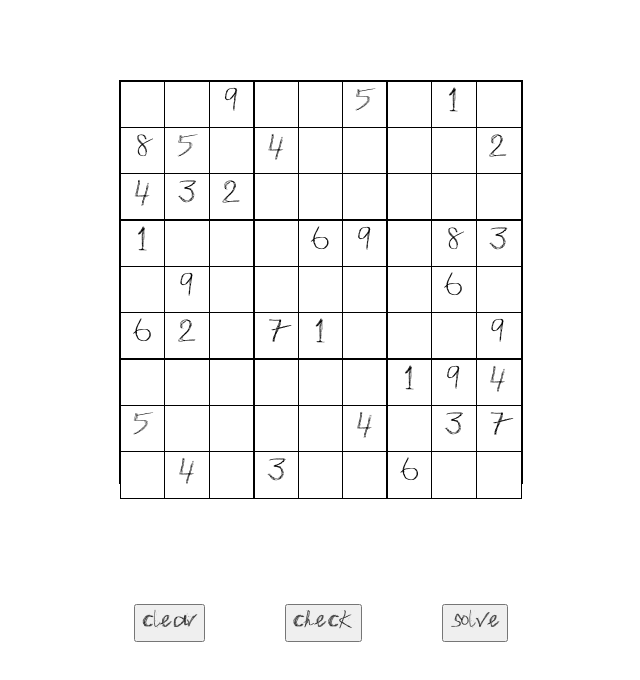
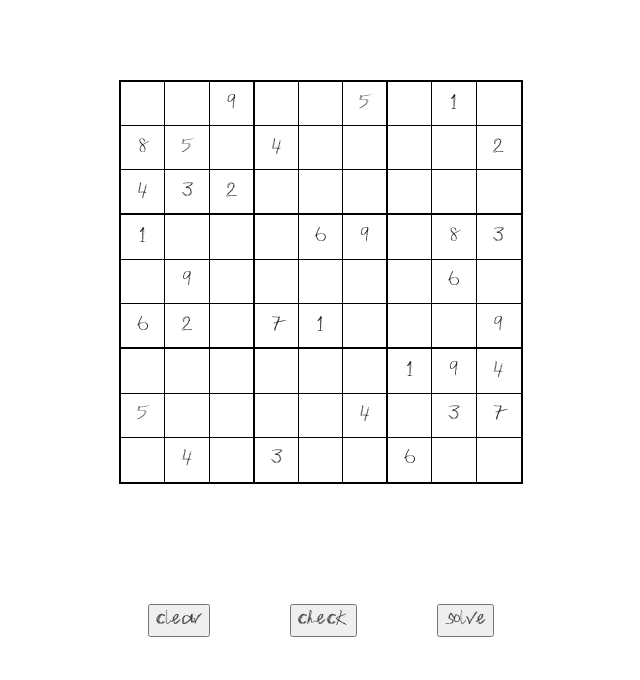
Before and after one commit to mattiasinokuchi/svelte-sudoku-solver, a Svelte app: page / in a window 1280 px wide. Shown: the top 680 px of the page, without its empty margins (319-959 px from the left). Built offline with nearby package versions, Linux system fonts and the light colour scheme.

Commit message:
changed font size

```diff
--- a/src/App.svelte
+++ b/src/App.svelte
@@ -254,7 +254,7 @@
 		height: 100%;
 		border: solid 1px;
 		padding: 0%;
-		font-size: 4vh;
+		font-size: 2.5vh;
 		border-radius: 0%;
 	}
 
@@ -282,7 +282,7 @@
 
 	button,
 	p {
-		font-size: 3vh;
+		font-size: 2.5vh;
 		margin: 5vh;
 	}
 
```
